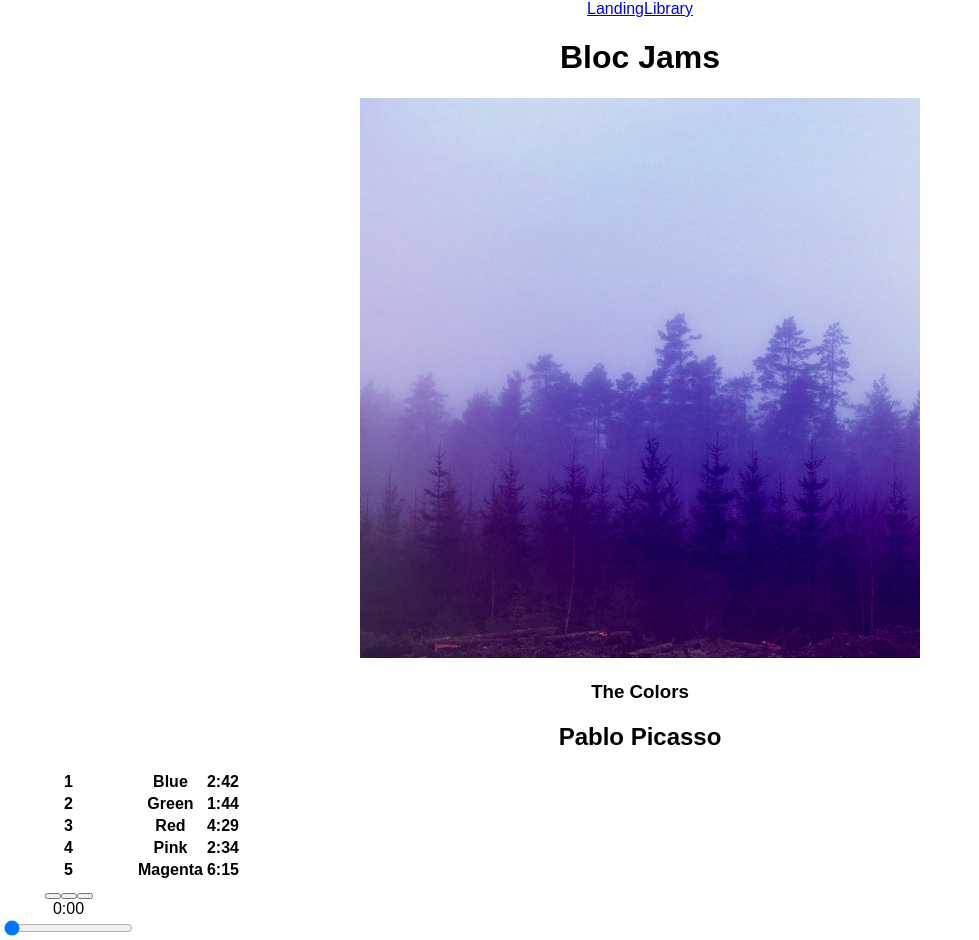
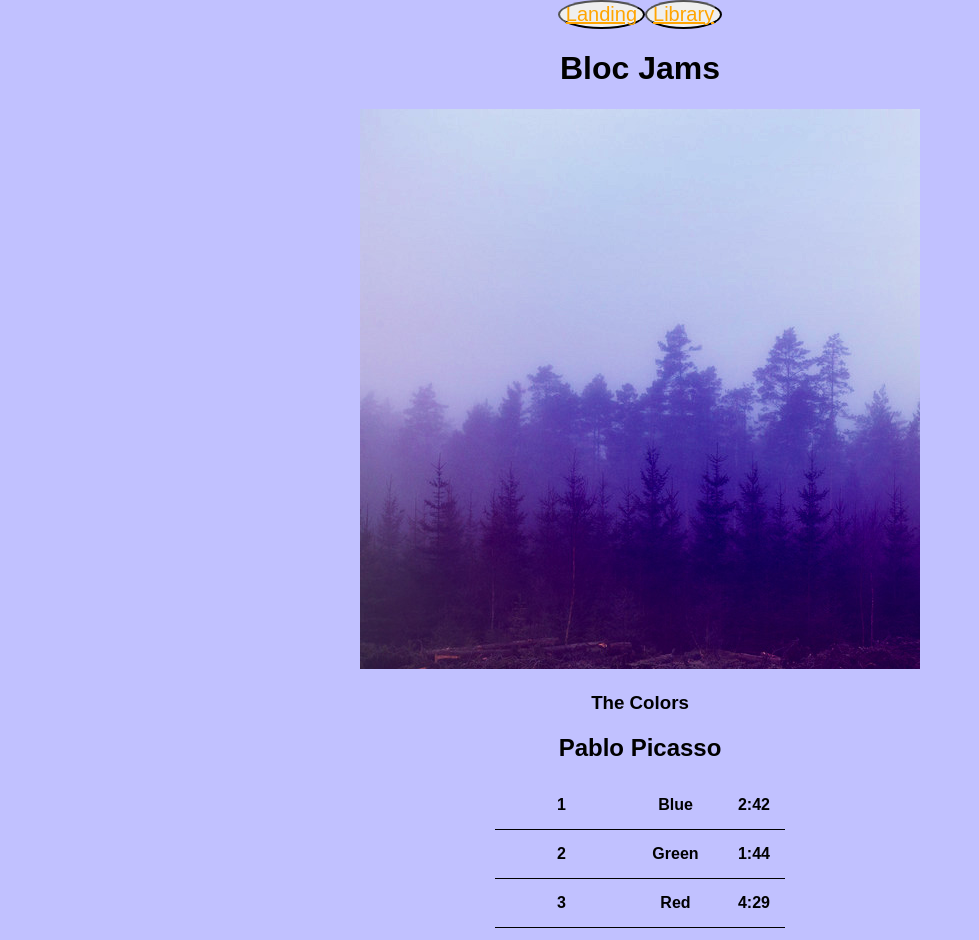
Before and after one commit to jmorandarte2/bloc-jams-react, a React (Create React App) app in the folder bloc-jams-react/: page /album/the-colors in a window 1280 px wide. Shown: the top 940 px of the page, without its empty margins (0-979 px from the left). Built offline with nearby package versions, Linux system fonts and the light colour scheme; some icons are missing.

Commit message:
updated on wrong branch

```diff
--- a/bloc-jams-react/src/App.js
+++ b/bloc-jams-react/src/App.js
@@ -11,8 +11,10 @@
       <div className="App">
         <header>
         <nav>
-          <Link to='/'>Landing</Link>
-          <Link to='/library'>Library</Link>
+
+        <button><Link to='/'>Landing</Link></button>
+        <button><Link to='/library'>Library</Link></button>
+
         </nav>
           <h1>Bloc Jams</h1>
         </header>
--- a/bloc-jams-react/src/components/Album.js
+++ b/bloc-jams-react/src/components/Album.js
@@ -149,14 +149,17 @@
            </colgroup>
            <tbody>
              {this.state.album.songs.map( (song, index)=>
-             <tr className="song" key={index} onClick={() => this.handleSongClick(song)} onMouseEnter={()=> this.handleEnter(song)} onMouseLeave={()=> this.handleLeave(song)}>
-             <th>{this.ionicons(song, index)}</th>
-              <th>{song.title}</th>
-              <th>{this.formatTime(song.duration)}</th>
-              </tr>
+
+            <tr className="song" key={index} onClick={() => this.handleSongClick(song)} onMouseEnter={()=> this.handleEnter(song)} onMouseLeave={()=> this.handleLeave(song)}>
+             <th className="ion-icons">{this.ionicons(song, index)}</th>
+             <th>{song.title}</th>
+             <th>{this.formatTime(song.duration)}</th>
+            </tr>
+
              )}
 
            </tbody>
+
            <PlayerBar isPlaying ={this.state.isPlaying}
            currentSong ={this.state.currentSong}
            currentTime={this.audioElement.currentTime}
@@ -167,6 +170,7 @@
            handleTimeChange={(e) => this.handleTimeChange(e)}
            handleVolChange={(e) => this.handleVolChange(e)}
            formatTime={(sec) => this.formatTime(sec)}/>
+
          </table>
       </section>
     );
--- a/bloc-jams-react/src/index.css
+++ b/bloc-jams-react/src/index.css
@@ -2,4 +2,37 @@
   margin: 0;
   padding: 0;
   font-family: sans-serif;
+  background: rgba(0, 0, 255, 0.242);
+
 }
+
+table {
+  margin-left: auto;
+  margin-right: auto;
+  border-collapse: collapse;
+}
+
+th {
+  align-content: center;
+  padding: 15px;
+  text-align: center;
+  border-bottom: 1px solid;
+}
+
+.ion-icons:hover {
+  background-color: darkcyan;
+}
+
+a {
+  color: orange;
+}
+
+a:hover {
+  color: darkcyan;
+}
+
+button {
+  font-size: 20px;
+  border-radius: 50%;
+
+}
```
